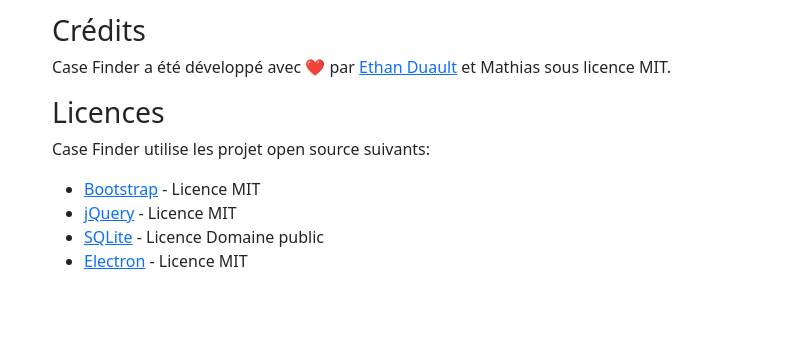
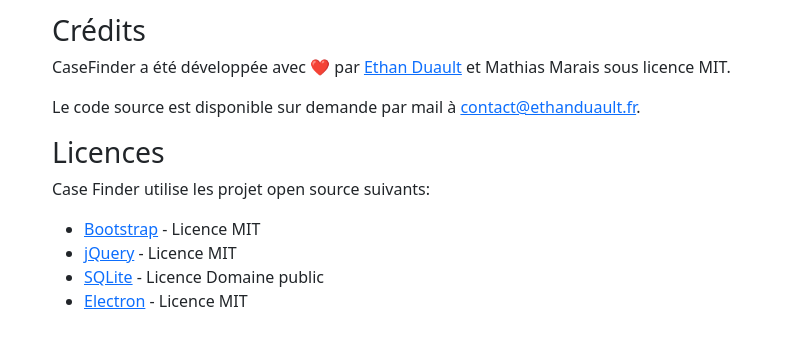
Before and after one commit to ethandudu/casefinder, an Electron app: page src/about.html in a window 800 px wide. Shown: the part 197-542 px from the top of the page. Drawn offline with nearby package versions, Linux system fonts and the light colour scheme.

Commit message:
fixed credits

```diff
--- a/src/about.html
+++ b/src/about.html
@@ -23,7 +23,8 @@
         <p>Case Finder est une application web qui permet de trouver rapidement l'emplacement de dossiers non numérisés.</p>
 
         <h2>Crédits</h2>
-        <p>Case Finder a été développé avec ❤️ par <a href="https://ethanduault.fr" target="_blank">Ethan Duault</a> et Mathias sous licence MIT.</p>
+        <p>CaseFinder a été développée avec ❤️ par <a href="https://ethanduault.fr" target="_blank">Ethan Duault</a> et Mathias Marais sous licence MIT.</p>
+        <p>Le code source est disponible sur demande par mail à <a href="mailto:contact@ethanduault.fr">contact@ethanduault.fr</a>.</p>
 
         <h2>Licences</h2>
         <p>Case Finder utilise les projet open source suivants:</p>
```
